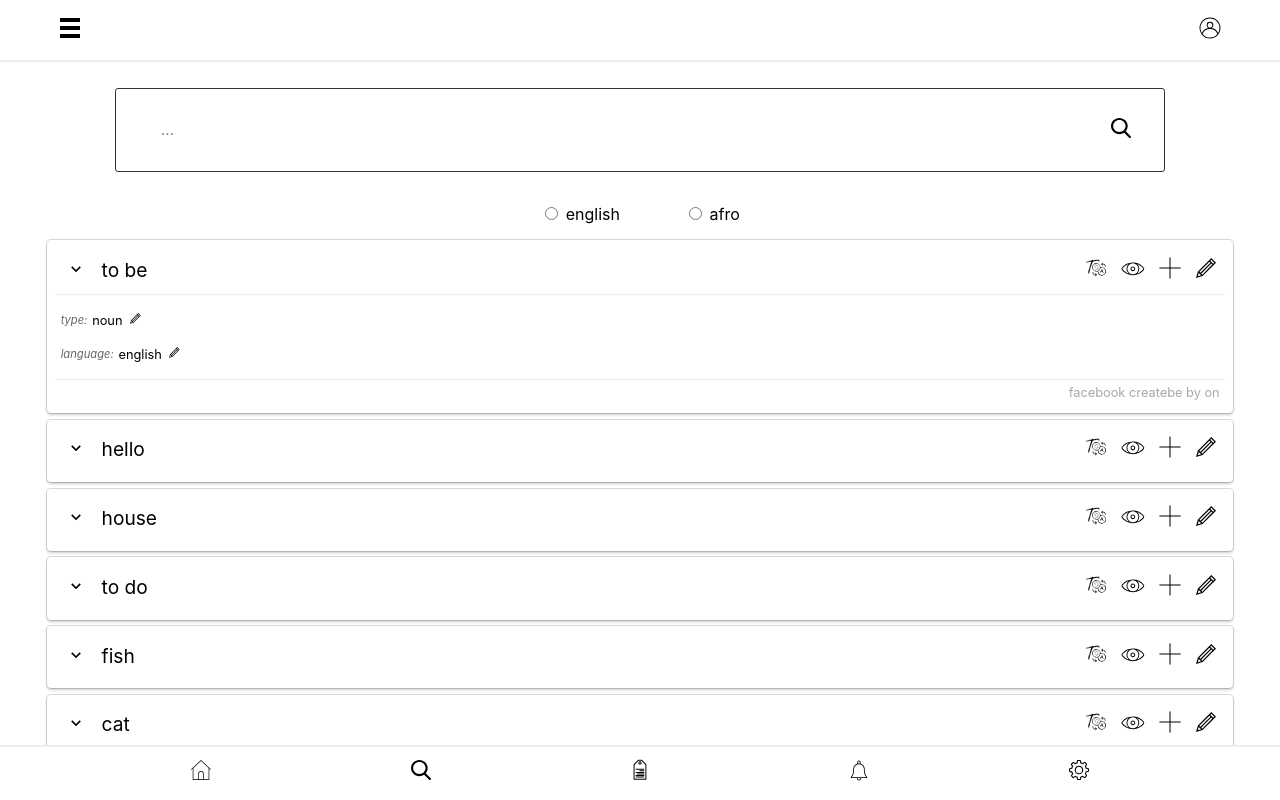
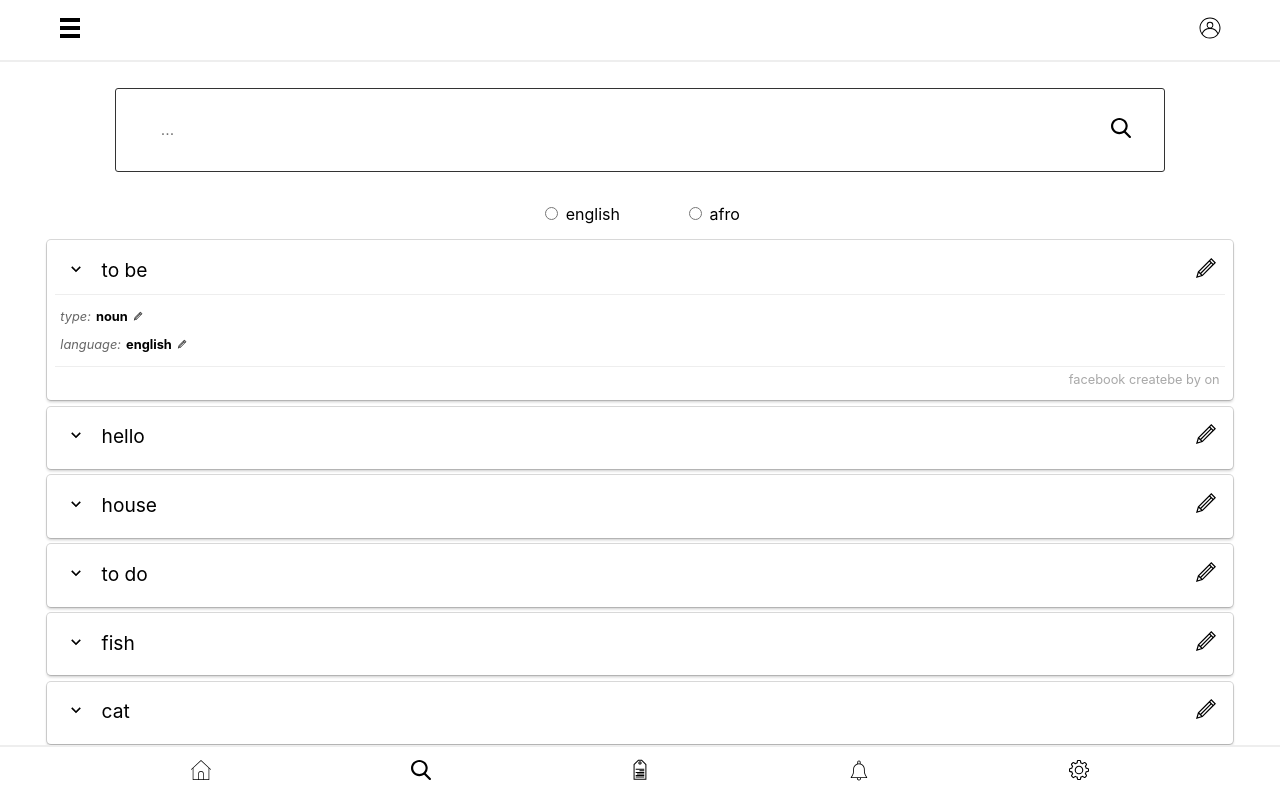
Before and after one commit to Lionprincipe/bilangum, a React (Create React App) app: page / in a window 1280 px wide. Both pictures are taken after a click on the button 73 px from the left and 269 px from the top of the page. Shown: the top 800 px of the page. Built offline with nearby package versions, Linux system fonts and the light colour scheme.

Commit message:
add update fields and buttons

```diff
--- a/src/components/BtnTray.js
+++ b/src/components/BtnTray.js
@@ -12,11 +12,13 @@ const Wrapper = styled.div`
 `
 
 const BtnTray = ({ btnList }) => {
-  const elList = btnList.map(({ type, rotate, width, height }, index) => (
-    <Button key={index}>
-      <Icon type={type} rotate={rotate} width={width} height={height} />
-    </Button>
-  ))
+  const elList = btnList.map(
+    ({ type, rotate, width, height, onClick }, index) => (
+      <Button key={index} onClick={onClick}>
+        <Icon type={type} rotate={rotate} width={width} height={height} />
+      </Button>
+    )
+  )
 
   return <Wrapper>{elList}</Wrapper>
 }
--- /dev/null
+++ b/src/components/InputField.js
@@ -0,0 +1,50 @@
+import PropTypes from 'prop-types'
+import React, { Component } from 'react'
+import styled from 'styled-components'
+
+const StyledInput = styled.input`
+  height: 100%;
+  width: 100%;
+  padding-left: 2%;
+  font-size: 1em;
+  border: none;
+  min-height: 2.5em;
+  border-bottom: 0.5px solid #eee;
+`
+export default class InputField extends Component {
+  static propTypes = {
+    name: PropTypes.string,
+    value: PropTypes.oneOfType([PropTypes.string, PropTypes.number]),
+    placeholder: PropTypes.oneOfType([PropTypes.string, PropTypes.number]),
+  }
+
+  state = {
+    inputValue: '',
+  }
+  handleChange = e => {
+    const { value } = e.target
+    this.setState({
+      inputValue: value,
+    })
+  }
+  handleFocus = e => {
+    const { value } = e.target
+    this.setState({
+      inputValue: value || this.props.value,
+    })
+    e.target.select()
+  }
+  render() {
+    const { name, placeholder, value } = this.props
+    const { inputValue } = this.state
+    return (
+      <StyledInput
+        name={name}
+        placeholder={placeholder || value}
+        value={inputValue}
+        onChange={this.handleChange}
+        onFocus={this.handleFocus}
+      />
+    )
+  }
+}
--- a/src/components/Property.js
+++ b/src/components/Property.js
@@ -1,35 +1,57 @@
-import React from 'react'
+import React, { Component } from 'react'
 import PropTypes from 'prop-types'
+import { PropertyBtns } from '../constants/btnList'
 import styled from 'styled-components'
 import BtnTray from './BtnTray'
+import InputField from './InputField'
 
 const Wrapper = styled.div`
   margin: 0.2em;
   display: flex;
   align-items: center;
+  font-size: 0.8em;
 `
 const StyledProperty = styled.em`
-  font-size: 0.7em;
   color: #666;
   padding: 0 0.2em;
 `
-const StyleValue = styled.div`
-  font-size: 0.8em;
+const StyleValue = styled.strong`
   margin-left: 0.2em;
 `
-const Property = ({ name, value }) => {
+
+class Property extends Component {
+  static propTypes = {
+    name: PropTypes.string,
+    value: PropTypes.PropTypes.string,
+  }
+  state = {
+    edit: false,
+  }
+  handleEdit = () => {
+    this.setState({
+      edit: !this.state.edit,
+    })
+  }
+  render() {
+    const { edit } = this.state
+    const { name, value } = this.props
+    const btnList = [
+      { ...PropertyBtns[edit ? 0 : 1], onClick: this.handleEdit },
+    ]
     return (
       <Wrapper>
+        {edit ? (
+          <InputField name={name} value={value} />
+        ) : (
+          <React.Fragment>
             <StyledProperty>{name}: </StyledProperty>
             <StyleValue>{value}</StyleValue>
-      <BtnTray btnList={[{ type: 'pencil', width: '.8em', height: '.8em' }]} />
+          </React.Fragment>
+        )}
+        <BtnTray btnList={btnList} />
       </Wrapper>
     )
   }
-
-Property.propTypes = {
-  name: PropTypes.string,
-  value: PropTypes.PropTypes.string,
 }
 
 export default Property
--- a/src/components/WordCardHeader.js
+++ b/src/components/WordCardHeader.js
@@ -1,8 +1,10 @@
-import React from 'react'
+import React, { Component } from 'react'
 import PropTypes from 'prop-types'
 import styled from 'styled-components'
+
 import BtnTray from './BtnTray'
 import { wordHeaderLeftBtns, wordHeaderRightBtns } from '../constants/btnList'
+import InputField from './InputField'
 
 const Wrapper = styled.div`
   display: flex;
@@ -16,19 +18,36 @@ const WordTray = styled.div`
   font-size: 1.2em;
 `
 
-const WordCardHeader = ({ title, onClick }) => {
-  return (
-    <Wrapper onClick={onClick}>
-      <BtnTray btnList={wordHeaderLeftBtns} />
-      <WordTray> {title}</WordTray>
-      <BtnTray btnList={wordHeaderRightBtns} />
-    </Wrapper>
-  )
+export default class WordCardHeader extends Component {
+  static propTypes = {
+    title: PropTypes.string,
+    onClick: PropTypes.func,
+  }
+
+  state = { edit: false }
+
+  handleEdit = () => {
+    this.setState({ edit: !this.state.edit })
+  }
+
+  render() {
+    const { title, onClick } = this.props
+    const { edit } = this.state
+
+    const btnsRight = [
+      { ...wordHeaderRightBtns[edit ? 3 : 4], onClick: this.handleEdit },
+    ]
+    const btnsLeft = [{ ...wordHeaderLeftBtns[0], onClick: onClick }]
+    return (
+      <Wrapper>
+        <BtnTray btnList={btnsLeft} />
+        {edit ? (
+          <InputField name={'word'} placeholder={title} value={title} />
+        ) : (
+          <WordTray onClick={onClick}>{title}</WordTray>
+        )}
+        <BtnTray btnList={btnsRight} />
+      </Wrapper>
+    )
+  }
 }
-
-WordCardHeader.propTypes = {
-  title: PropTypes.string,
-  onClick: PropTypes.func,
-}
-
-export default WordCardHeader
--- a/src/constants/btnList.js
+++ b/src/constants/btnList.js
@@ -11,5 +11,10 @@ export const wordHeaderRightBtns = [
   { type: 'translate' },
   { type: 'eye' },
   { type: 'plus' },
+  { type: 'plus', rotate: '46deg' },
   { type: 'pencil' },
 ]
+export const PropertyBtns = [
+  { type: 'plus', width: '.8em', height: '.8em', rotate: '46deg' },
+  { type: 'pencil', width: '.8em', height: '.8em' },
+]
```
Lines whose indentation alone changed are shown as unchanged.
